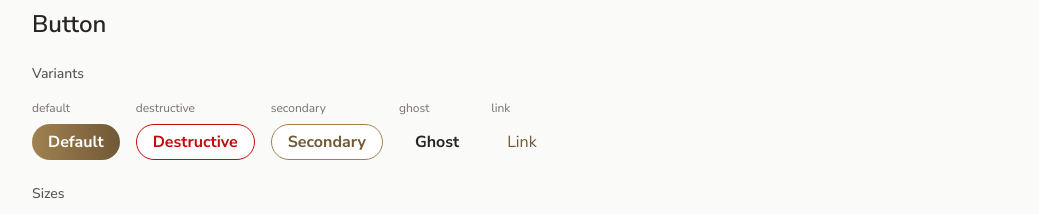
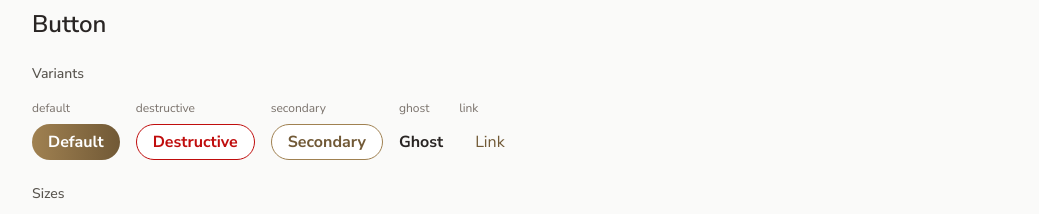
Before and after one commit to jefebrydon/game-ruler, a Next.js app: page /ui in a window 1280 px wide. Shown: the part 2300-2514 px from the top of the page, without its empty margins (120-1159 px from the left). Built offline with nearby package versions, Linux system fonts and the light colour scheme.

Commit message:
Update ghost button variant: remove padding, add hover state with stone-800 text

```diff
--- a/src/components/ui/button.tsx
+++ b/src/components/ui/button.tsx
@@ -15,7 +15,7 @@ const buttonVariants = cva(
         secondary:
           "bg-white border border-brass-300 hover:bg-beige-100 hover:text-brass-450 hover:border-brass-400 text-paragraph-bold !text-brass-400",
         ghost:
-          "hover:bg-accent hover:text-accent-foreground dark:hover:bg-accent/50",
+          "text-primary text-paragraph-bold !px-0 hover:!text-stone-800",
         link: "text-primary underline-offset-4 hover:underline",
       },
       size: {
```
